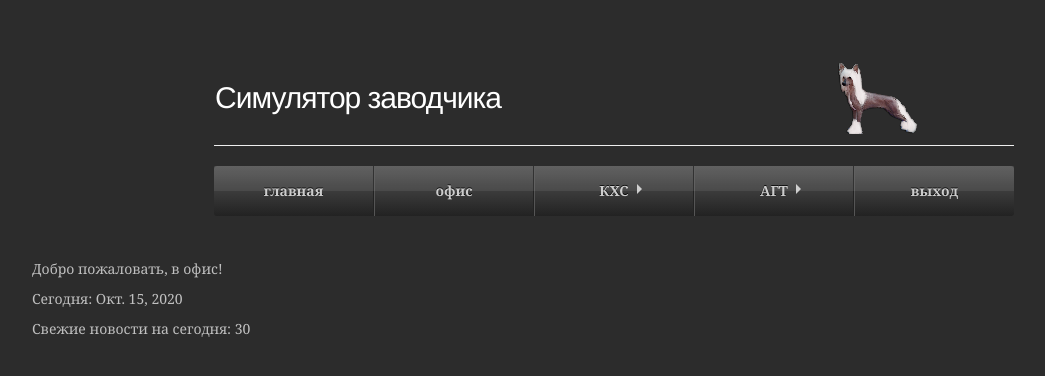
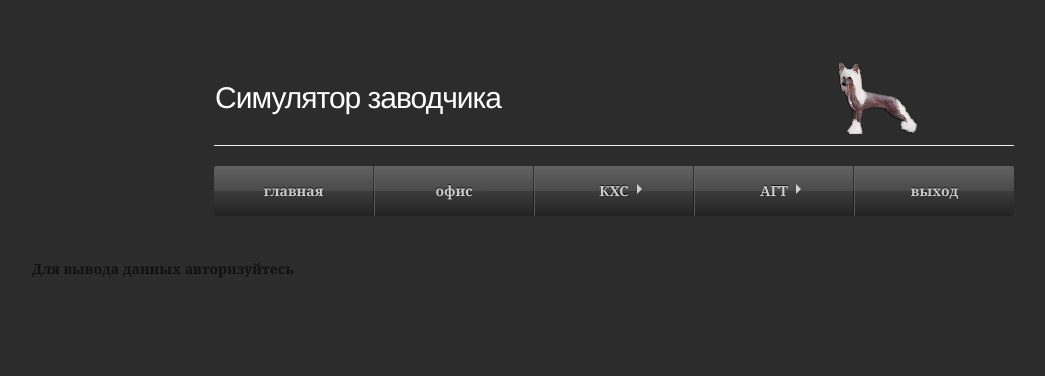
Before and after one commit to neshika/DogPy, a Django app: page /about/ in a window 1280 px wide. Shown: the top 376 px of the page, without its empty margins (26-1071 px from the left). Run offline with Django 3.2, Linux system fonts and the light colour scheme.

Commit message:
вывод контекста только авторизованным людям

```diff
--- a/app/templates/app/index.html
+++ b/app/templates/app/index.html
@@ -19,10 +19,7 @@
         <a class="buttons" href="{% url 'office' %}">КХС</a>
         <a class="buttons" href='#'>АГТ</a>
         {% include 'app/loginpartial.html' %}
-    </div>
+</div>
 
-
-
-</div>
 </body>
 </html>
--- a/app/templates/app/loginpartial.html
+++ b/app/templates/app/loginpartial.html
@@ -12,5 +12,4 @@
 <ul class="nav navbar-nav navbar-right">
     <li><a href="{% url 'login' %}">войти</a></li>
 </ul>
-
 {% endif %}
--- a/app/templates/app/nav.html
+++ b/app/templates/app/nav.html
@@ -48,7 +48,13 @@
 </div>
     {# {% include 'app/left_sidebar.html' %} #}
     <div class="content">
+    {% if user.is_authenticated %}  {# если пользователь авторизован, показываем контент#}
+
         {% block content %}{% endblock %}{# тут вставляем текст из блока в about.html#}
+
+    {% else %}
+        <a href="{% url 'login' %}">Для вывода данных авторизуйтесь</a>
+    {% endif %}
     </div>
 </body>
 </html>
--- a/app/templates/app/office.html
+++ b/app/templates/app/office.html
@@ -1,5 +1,4 @@
 {% extends "app/nav.html" %}
-
 
 
 {% block content %}
@@ -9,5 +8,4 @@
 <p>Свежие новости на сегодня: {{ text }}</p>
 
 
-
 {% endblock %}
--- a/app/views.py
+++ b/app/views.py
@@ -53,6 +53,7 @@ def office(request):
         {
             'date':datetime.today().date,
             'text': iner()
+
         }
     )
 def pr (a , b ):
```
Also changed, not shown: app/templates/app/about.html (line endings or trailing spaces), db.sqlite3.
